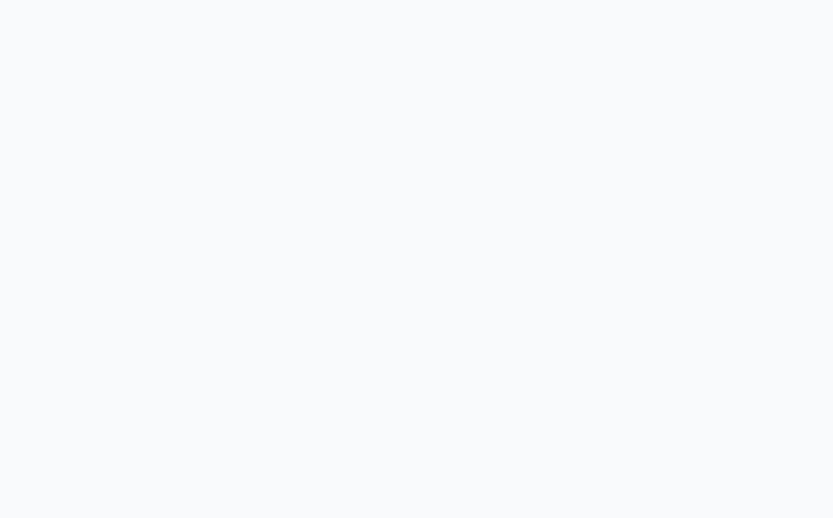
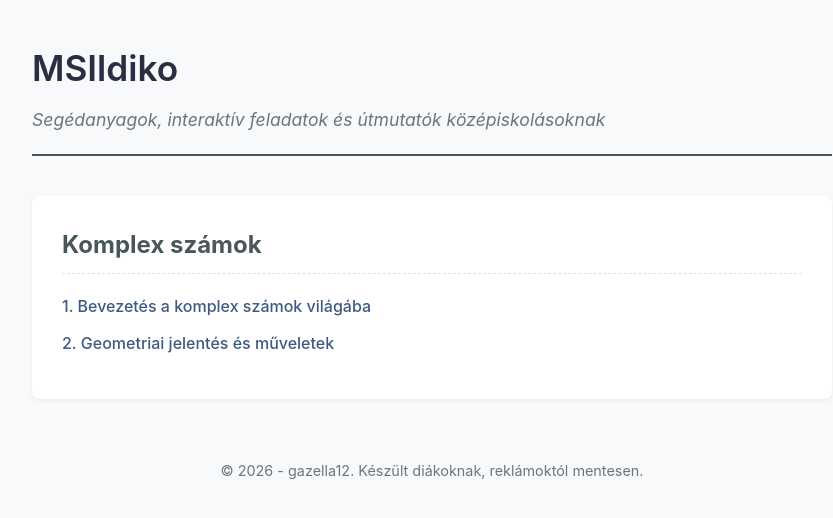
Before and after one commit to MSIldiko/komplexszamok, a plain HTML site: page index.html in a window 1280 px wide. Shown: the whole page, without its empty margins (208-1041 px from the left). Drawn offline with Linux system fonts and the light colour scheme.

Commit message:
Add styles and content to index.html

```diff
--- a/index.html
+++ b/index.html
@@ -74,3 +74,64 @@
         li {
             margin-bottom: 12px;
         }
+
+        a {
+            color: var(--link-color);
+            text-decoration: none;
+            font-weight: 500;
+            transition: color 0.2s ease;
+        }
+
+        a:hover {
+            color: var(--accent-color);
+            text-decoration: underline;
+        }
+
+        footer {
+            margin-top: 60px;
+            text-align: center;
+            font-size: 0.9rem;
+            color: #6c757d;
+        }
+    </style>
+</head>
+<body>
+
+    <div class="container">
+        <header>
+            <h1>MSIldiko</h1>
+            <p class="subtitle">Segédanyagok, interaktív feladatok és útmutatók középiskolásoknak</p>
+        </header>
+
+        <main>
+            <!-- Komplex számok fejezet -->
+            <section>
+                <h2>Komplex számok</h2>
+                <ul>
+                    <li>
+                        <a href="komplex_bevezetes.html">1. Bevezetés a komplex számok világába</a>
+                    </li>
+                    <li>
+                        <a href="komplex_geometriai.html">2. Geometriai jelentés és műveletek</a>
+                    </li>
+                </ul>
+            </section>
+
+            <!-- Későbbi fejezetek helye (példa programozásra) -->
+            <!--
+            <section>
+                <h2>Algoritmusok és Programozás</h2>
+                <ul>
+                    <li><a href="elso_lepesek.html">Alapvető vezérlési szerkezetek</a></li>
+                </ul>
+            </section>
+            -->
+        </main>
+
+        <footer>
+            <p>&copy; 2026 - gazella12. Készült diákoknak, reklámoktól mentesen.</p>
+        </footer>
+    </div>
+
+</body>
+</html>
```
